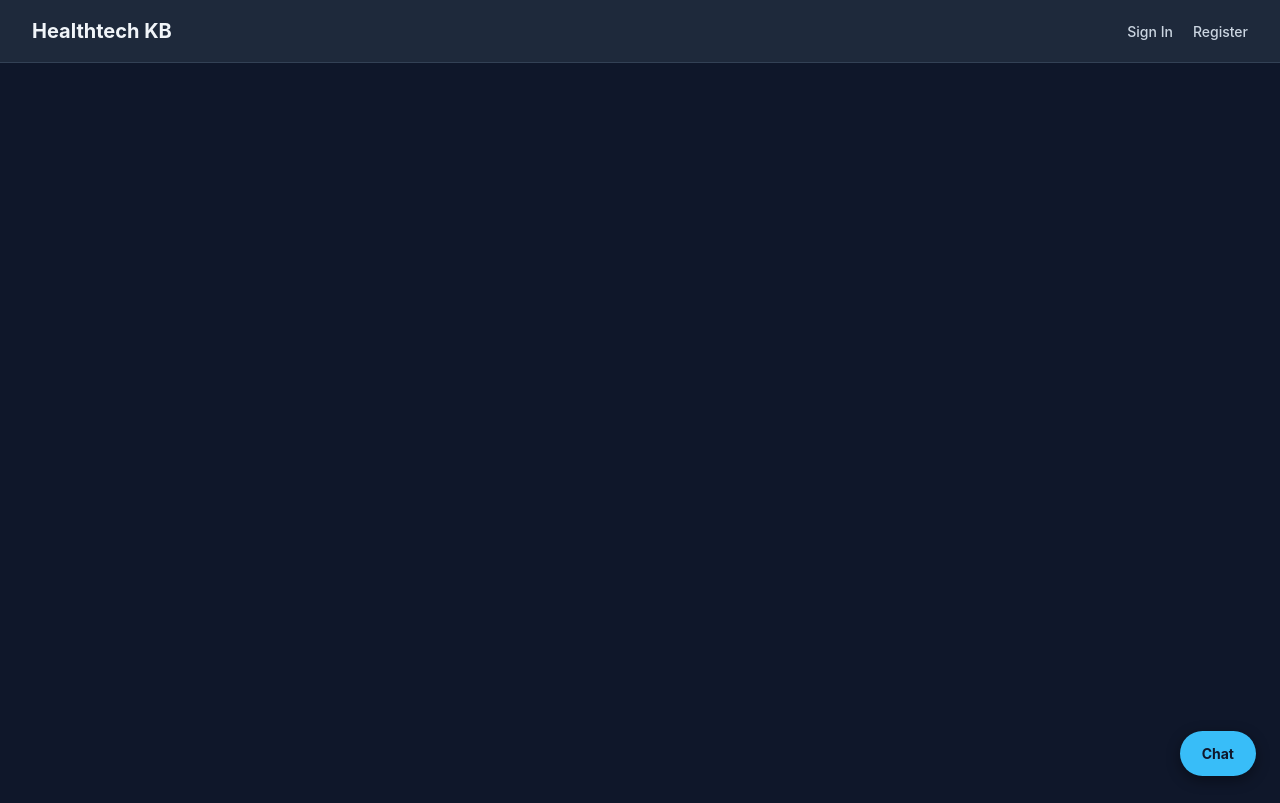
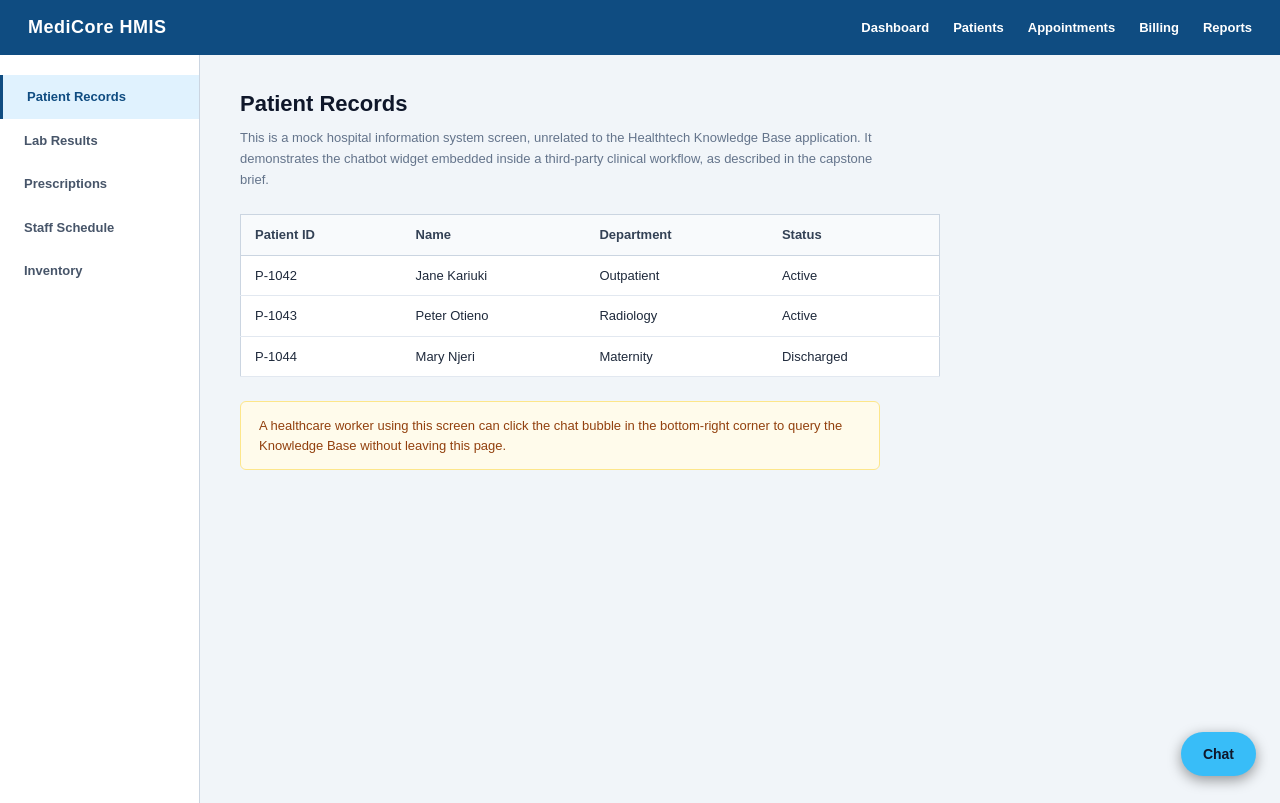
Before and after one commit to abdiqafarfarah-COD/healthtech-kb, a React app in the folder frontend/: page /hmis-demo in a window 1280 px wide. Built offline with nearby package versions, Linux system fonts and the light colour scheme; the HTML template or start-up script is replaced by a standard one.

Commit message:
Add mock HMIS demo page showing chatbot widget embedded externally

```diff
--- a/frontend/src/App.jsx
+++ b/frontend/src/App.jsx
@@ -8,10 +8,19 @@ import Register from "./pages/Register";
 import ArticleView from "./pages/ArticleView";
 import Editor from "./pages/Editor";
 import AdminDashboard from "./pages/AdminDashboard";
+import MockHMIS from "./pages/MockHMIS";
 import "./App.css";
 
 function App() {
   return (
+    <Routes>
+      <Route
+        path="/hmis-demo"
+        element={<MockHMIS />}
+      />
+      <Route
+        path="*"
+        element={
           <>
             <Navbar />
             <Routes>
@@ -38,6 +47,9 @@ function App() {
             </Routes>
             <ChatWidget />
           </>
+        }
+      />
+    </Routes>
   );
 }
 
--- /dev/null
+++ b/frontend/src/pages/MockHMIS.css
@@ -0,0 +1,109 @@
+.hmis-page {
+  min-height: 100vh;
+  background-color: #f1f5f9;
+  color: #1e293b;
+  font-family: Arial, Helvetica, sans-serif;
+}
+
+.hmis-topbar {
+  display: flex;
+  justify-content: space-between;
+  align-items: center;
+  background-color: #0f4c81;
+  color: #ffffff;
+  padding: 14px 28px;
+}
+
+.hmis-logo {
+  font-size: 18px;
+  font-weight: 700;
+  letter-spacing: 0.5px;
+}
+
+.hmis-topbar-links {
+  display: flex;
+  gap: 24px;
+  font-size: 13px;
+  font-weight: 600;
+}
+
+.hmis-body {
+  display: flex;
+  min-height: calc(100vh - 52px);
+}
+
+.hmis-sidebar {
+  width: 200px;
+  background-color: #ffffff;
+  border-right: 1px solid #cbd5e1;
+  padding: 20px 0;
+}
+
+.hmis-sidebar-item {
+  padding: 12px 24px;
+  font-size: 13px;
+  font-weight: 600;
+  color: #475569;
+  cursor: default;
+}
+
+.hmis-sidebar-item.active {
+  background-color: #e0f2fe;
+  color: #0f4c81;
+  border-left: 3px solid #0f4c81;
+}
+
+.hmis-main {
+  flex: 1;
+  padding: 32px 40px;
+}
+
+.hmis-main h1 {
+  font-size: 22px;
+  font-weight: 700;
+  color: #0f172a;
+  margin-bottom: 8px;
+}
+
+.hmis-subtitle {
+  font-size: 13px;
+  color: #64748b;
+  max-width: 640px;
+  margin-bottom: 24px;
+  line-height: 1.6;
+}
+
+.hmis-table {
+  width: 100%;
+  max-width: 700px;
+  border-collapse: collapse;
+  background-color: #ffffff;
+  border: 1px solid #cbd5e1;
+  font-size: 13px;
+}
+
+.hmis-table th {
+  text-align: left;
+  background-color: #f8fafc;
+  padding: 10px 14px;
+  border-bottom: 1px solid #cbd5e1;
+  font-weight: 700;
+  color: #334155;
+}
+
+.hmis-table td {
+  padding: 10px 14px;
+  border-bottom: 1px solid #e2e8f0;
+  color: #1e293b;
+}
+
+.hmis-hint {
+  margin-top: 24px;
+  padding: 14px 18px;
+  background-color: #fffbeb;
+  border: 1px solid #fde68a;
+  border-radius: 6px;
+  font-size: 13px;
+  color: #92400e;
+  max-width: 640px;
+}
--- /dev/null
+++ b/frontend/src/pages/MockHMIS.jsx
@@ -0,0 +1,78 @@
+import ChatWidget from "../components/ChatWidget";
+import "./MockHMIS.css";
+
+export default function MockHMIS() {
+  return (
+    <div className="hmis-page">
+      <div className="hmis-topbar">
+        <div className="hmis-logo">MediCore HMIS</div>
+        <div className="hmis-topbar-links">
+          <span>Dashboard</span>
+          <span>Patients</span>
+          <span>Appointments</span>
+          <span>Billing</span>
+          <span>Reports</span>
+        </div>
+      </div>
+
+      <div className="hmis-body">
+        <div className="hmis-sidebar">
+          <div className="hmis-sidebar-item active">Patient Records</div>
+          <div className="hmis-sidebar-item">Lab Results</div>
+          <div className="hmis-sidebar-item">Prescriptions</div>
+          <div className="hmis-sidebar-item">Staff Schedule</div>
+          <div className="hmis-sidebar-item">Inventory</div>
+        </div>
+
+        <div className="hmis-main">
+          <h1>Patient Records</h1>
+          <p className="hmis-subtitle">
+            This is a mock hospital information system screen, unrelated to
+            the Healthtech Knowledge Base application. It demonstrates the
+            chatbot widget embedded inside a third-party clinical workflow,
+            as described in the capstone brief.
+          </p>
+
+          <table className="hmis-table">
+            <thead>
+              <tr>
+                <th>Patient ID</th>
+                <th>Name</th>
+                <th>Department</th>
+                <th>Status</th>
+              </tr>
+            </thead>
+            <tbody>
+              <tr>
+                <td>P-1042</td>
+                <td>Jane Kariuki</td>
+                <td>Outpatient</td>
+                <td>Active</td>
+              </tr>
+              <tr>
+                <td>P-1043</td>
+                <td>Peter Otieno</td>
+                <td>Radiology</td>
+                <td>Active</td>
+              </tr>
+              <tr>
+                <td>P-1044</td>
+                <td>Mary Njeri</td>
+                <td>Maternity</td>
+                <td>Discharged</td>
+              </tr>
+            </tbody>
+          </table>
+
+          <div className="hmis-hint">
+            A healthcare worker using this screen can click the chat bubble
+            in the bottom-right corner to query the Knowledge Base without
+            leaving this page.
+          </div>
+        </div>
+      </div>
+
+      <ChatWidget />
+    </div>
+  );
+}
```
Lines whose indentation alone changed are shown as unchanged.
